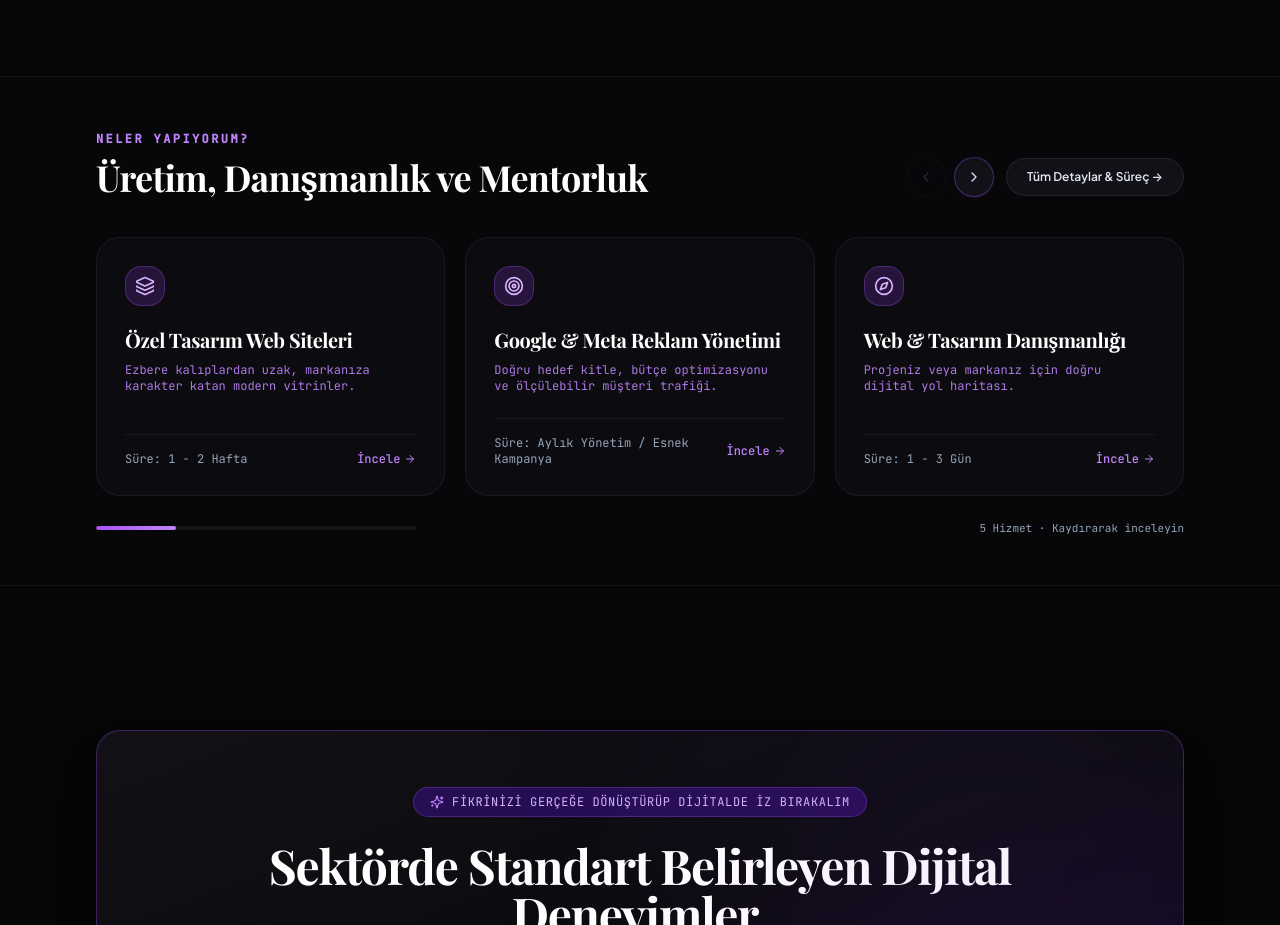
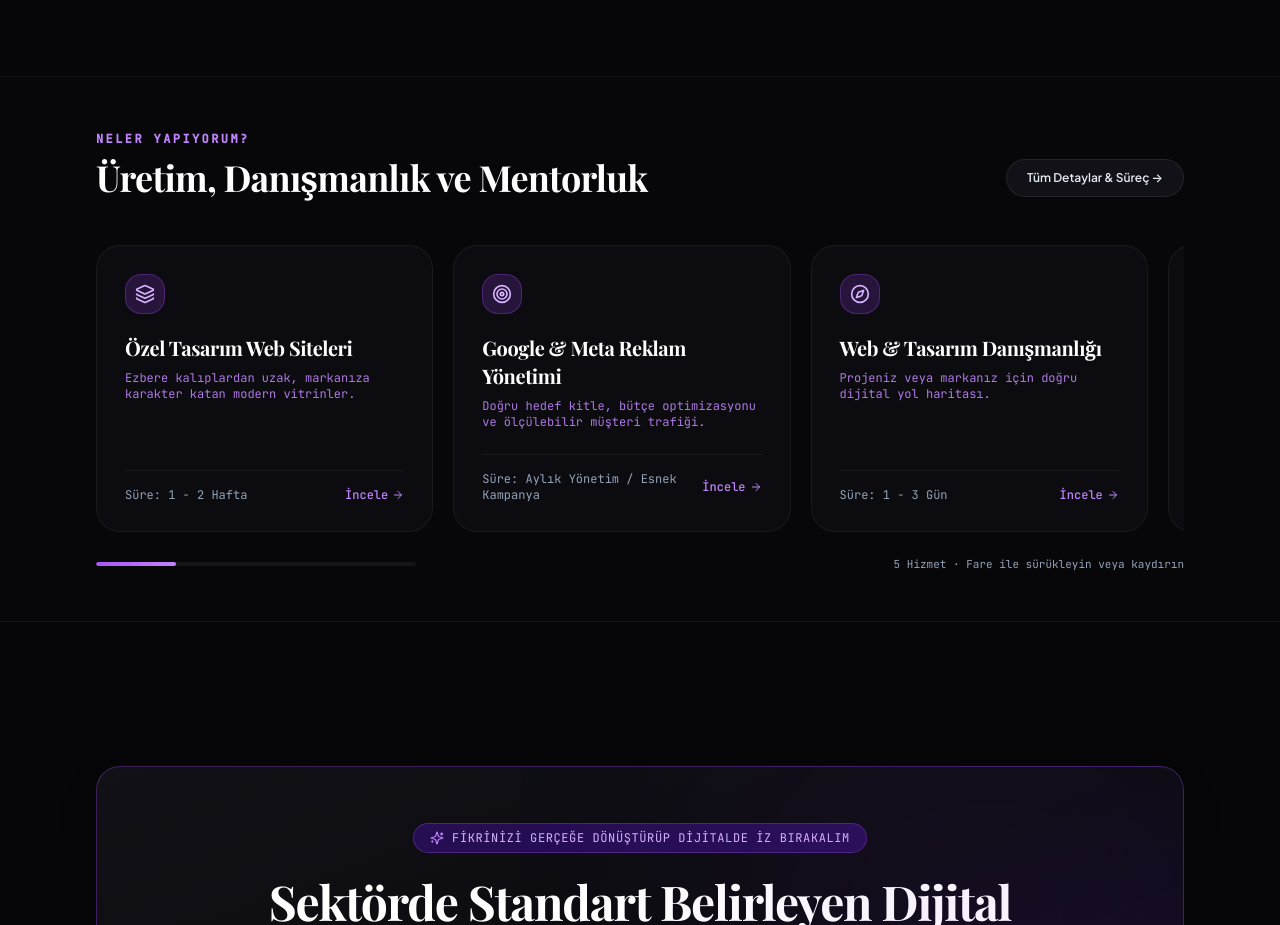
Before and after one commit to zeynepyildirimm3/zydijital, a React (Vite) app: page / in a window 1280 px wide. Shown: the part 1100-2025 px from the top of the page. Built offline with nearby package versions, Linux system fonts and the light colour scheme; a web font is replaced by a local one.

Commit message:
ui: remove arrow buttons and enable mouse wheel and drag scrolling for services

```diff
--- a/src/pages/HomePage.tsx
+++ b/src/pages/HomePage.tsx
@@ -1,7 +1,7 @@
 import React, { useRef, useState, useEffect, useCallback } from 'react';
 import { Hero } from '../sections/Hero';
 import { usePortfolio } from '../context/PortfolioContext';
-import { ArrowRight, Sparkles, Layers, Compass, Share2, GraduationCap, Target, ChevronLeft, ChevronRight } from 'lucide-react';
+import { ArrowRight, Sparkles, Layers, Compass, Share2, GraduationCap, Target } from 'lucide-react';
 import { Link } from 'react-router-dom';
 
 const getServiceIcon = (id: string) => {
@@ -17,8 +17,6 @@ export const HomePage: React.FC = () => {
   const sliderRef = useRef<HTMLDivElement>(null);
   const dragRef = useRef({ isDown: false, startX: 0, scrollLeft: 0, moved: false });
 
-  const [canScrollLeft, setCanScrollLeft] = useState(false);
-  const [canScrollRight, setCanScrollRight] = useState(true);
   const [scrollProgress, setScrollProgress] = useState(0);
   const [isDragging, setIsDragging] = useState(false);
 
@@ -27,8 +25,6 @@ export const HomePage: React.FC = () => {
     if (!el) return;
 
     const maxScroll = el.scrollWidth - el.clientWidth;
-    setCanScrollLeft(el.scrollLeft > 4);
-    setCanScrollRight(maxScroll > 4 && el.scrollLeft < maxScroll - 4);
     setScrollProgress(maxScroll > 0 ? Math.min(100, Math.max(0, (el.scrollLeft / maxScroll) * 100)) : 100);
   }, []);
 
@@ -38,17 +34,32 @@ export const HomePage: React.FC = () => {
     return () => window.removeEventListener('resize', updateScrollState);
   }, [updateScrollState, services.length]);
 
-  const scrollByStep = (direction: 'left' | 'right') => {
+  // Masaüstünde fare tekerleği (wheel) ile yatay kaydırma; sınıra ulaşınca sayfa dikey akışa devam eder
+  useEffect(() => {
     const el = sliderRef.current;
     if (!el) return;
 
-    const firstCard = el.firstElementChild as HTMLElement | null;
-    const step = firstCard ? firstCard.offsetWidth + 20 : 360;
-    el.scrollBy({
-      left: direction === 'left' ? -step : step,
-      behavior: 'smooth',
-    });
+    const handleWheel = (e: WheelEvent) => {
+      if (Math.abs(e.deltaX) > Math.abs(e.deltaY)) return;
+
+      const maxScroll = el.scrollWidth - el.clientWidth;
+      if (maxScroll <= 0) return;
+
+      const delta = e.deltaMode === 1 ? e.deltaY * 32 : e.deltaY;
+      if (delta === 0) return;
+
+      const atStart = el.scrollLeft <= 1;
+      const atEnd = el.scrollLeft >= maxScroll - 1;
+
+      if ((delta > 0 && !atEnd) || (delta < 0 && !atStart)) {
+        e.preventDefault();
+        el.scrollLeft += delta;
+      }
     };
+
+    el.addEventListener('wheel', handleWheel, { passive: false });
+    return () => el.removeEventListener('wheel', handleWheel);
+  }, []);
 
   const handleMouseDown = (e: React.MouseEvent<HTMLDivElement>) => {
     const el = sliderRef.current;
@@ -107,10 +118,10 @@ export const HomePage: React.FC = () => {
       {/* 1. Cinematic Hero with 360° Emblem */}
       <Hero />
 
-      {/* 2. Core Capabilities Overview (Hizmetler Özeti - Yatay Kaydırmalı Vitrin) */}
+      {/* 2. Core Capabilities Overview (Hizmetler Özeti - Fare ile Kaydırmalı Vitrin) */}
       <section className="py-12 relative bg-dark-900/30 border-y border-white/[0.04]">
         <div className="max-w-6xl mx-auto px-4 sm:px-6 lg:px-8">
-          <div className="flex flex-col sm:flex-row sm:items-end justify-between mb-10 gap-6">
+          <div className="flex flex-col sm:flex-row sm:items-end justify-between mb-12 gap-6">
             <div>
               <span className="text-xs font-mono uppercase tracking-[0.2em] text-violet-400 font-semibold">
                 Neler Yapıyorum?
@@ -120,44 +131,12 @@ export const HomePage: React.FC = () => {
               </h2>
             </div>
 
-            <div className="flex items-center justify-between sm:justify-end gap-3">
-              {/* Sağa / Sola Kaydırma Ok Butonları */}
-              <div className="flex items-center gap-2">
-                <button
-                  type="button"
-                  onClick={() => scrollByStep('left')}
-                  disabled={!canScrollLeft}
-                  aria-label="Önceki hizmetler"
-                  className={`w-10 h-10 rounded-full flex items-center justify-center border transition-all ${
-                    canScrollLeft
-                      ? 'bg-dark-850 hover:bg-dark-800 border-white/[0.12] hover:border-violet-400/50 text-slate-700 dark:text-white shadow-sm cursor-pointer active:scale-95'
-                      : 'bg-dark-900/40 border-white/[0.05] text-slate-400 dark:text-slate-600 opacity-45 cursor-not-allowed'
-                  }`}
-                >
-                  <ChevronLeft className="w-4 h-4" />
-                </button>
-                <button
-                  type="button"
-                  onClick={() => scrollByStep('right')}
-                  disabled={!canScrollRight}
-                  aria-label="Sonraki hizmetler"
-                  className={`w-10 h-10 rounded-full flex items-center justify-center border transition-all ${
-                    canScrollRight
-                      ? 'bg-dark-850 hover:bg-dark-800 border-violet-500/35 hover:border-violet-400 text-violet-700 dark:text-violet-200 hover:text-violet-900 dark:hover:text-white shadow-sm shadow-violet-500/10 cursor-pointer active:scale-95'
-                      : 'bg-dark-900/40 border-white/[0.05] text-slate-400 dark:text-slate-600 opacity-45 cursor-not-allowed'
-                  }`}
-                >
-                  <ChevronRight className="w-4 h-4" />
-                </button>
-              </div>
-
             <Link
               to="/hizmetler"
               className="inline-flex items-center gap-2 text-xs font-semibold px-5 py-2.5 rounded-full bg-dark-850 hover:bg-dark-800 border border-white/[0.08] hover:border-violet-400/40 text-slate-200 hover:text-white transition-all group"
             >
               <span>Tüm Detaylar & Süreç →</span>
             </Link>
-            </div>
           </div>
 
           {/* Yatay Kaydırmalı Hizmet Kartları */}
@@ -169,16 +148,16 @@ export const HomePage: React.FC = () => {
             onMouseUp={stopDragging}
             onMouseLeave={handleMouseLeave}
             onClickCapture={handleClickCapture}
-            className={`relative flex items-stretch gap-5 overflow-x-auto no-scrollbar py-2 -my-2 ${
+            className={`relative flex items-stretch gap-5 overflow-x-auto no-scrollbar py-2 -my-2 scroll-auto ${
               isDragging
-                ? 'cursor-grabbing select-none snap-none scroll-auto'
-                : 'cursor-grab snap-x snap-mandatory scroll-smooth'
+                ? 'cursor-grabbing select-none snap-none'
+                : 'cursor-grab max-sm:snap-x max-sm:snap-mandatory'
             }`}
           >
             {services.map((srv) => (
               <div
                 key={srv.id}
-                className="w-[84%] sm:w-[calc(50%-10px)] lg:w-[calc(33.333%-13.333px)] shrink-0 snap-start p-6 sm:p-7 rounded-3xl bg-dark-850/60 border border-white/[0.06] hover:border-violet-500/30 transition-all flex flex-col justify-between"
+                className="w-[84%] sm:w-[46%] lg:w-[31%] shrink-0 snap-start p-6 sm:p-7 rounded-3xl bg-dark-850/60 border border-white/[0.06] hover:border-violet-500/30 transition-all flex flex-col justify-between"
               >
                 <div>
                   <div className="w-10 h-10 rounded-2xl bg-violet-600/20 border border-violet-500/30 flex items-center justify-center text-violet-600 dark:text-violet-300 mb-5">
@@ -210,12 +189,12 @@ export const HomePage: React.FC = () => {
           <div className="mt-6 flex items-center justify-between gap-4">
             <div className="h-1 flex-1 max-w-xs rounded-full bg-slate-200 dark:bg-white/[0.06] overflow-hidden">
               <div
-                className="h-full rounded-full bg-gradient-to-r from-violet-500 to-purple-400 transition-all duration-200"
+                className="h-full rounded-full bg-gradient-to-r from-violet-500 to-purple-400 transition-all duration-150"
                 style={{ width: `${Math.max(25, scrollProgress)}%` }}
               />
             </div>
             <span className="text-[11px] font-mono text-slate-500 dark:text-slate-400">
-              {services.length} Hizmet · Kaydırarak inceleyin
+              {services.length} Hizmet · Fare ile sürükleyin veya kaydırın
             </span>
           </div>
         </div>
```
Lines whose indentation alone changed are shown as unchanged.
